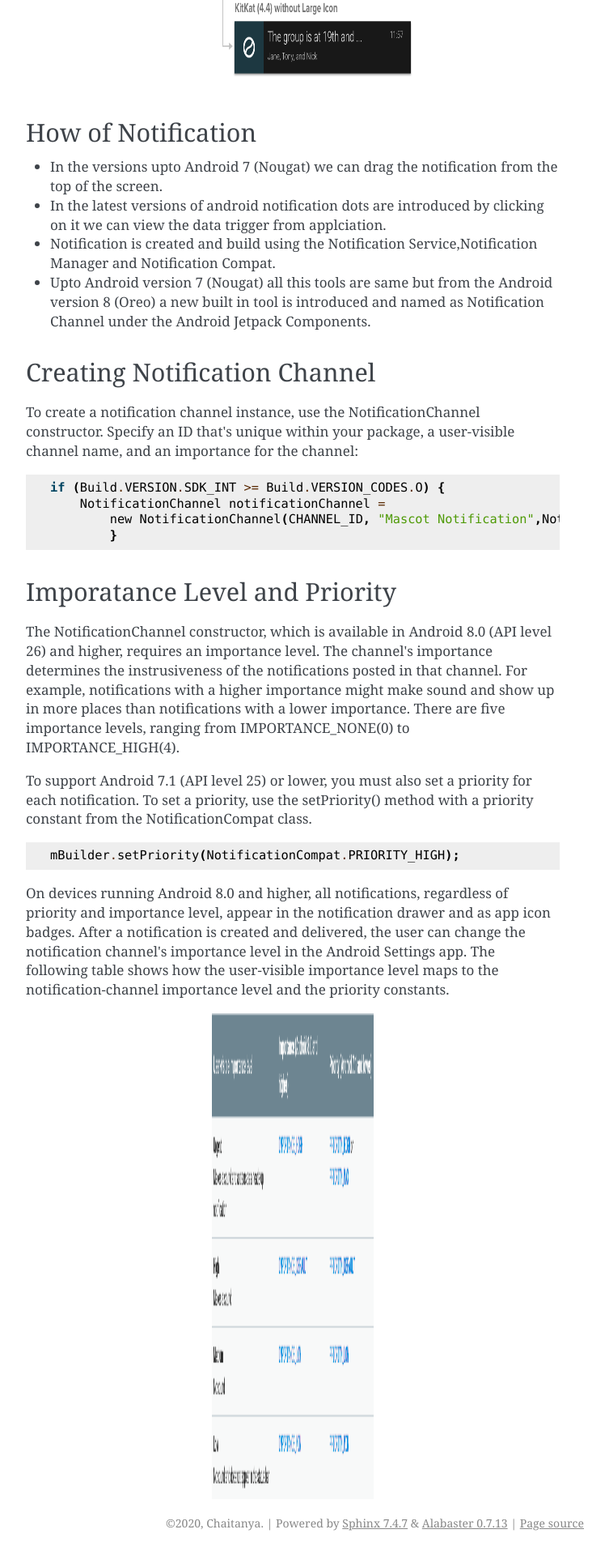
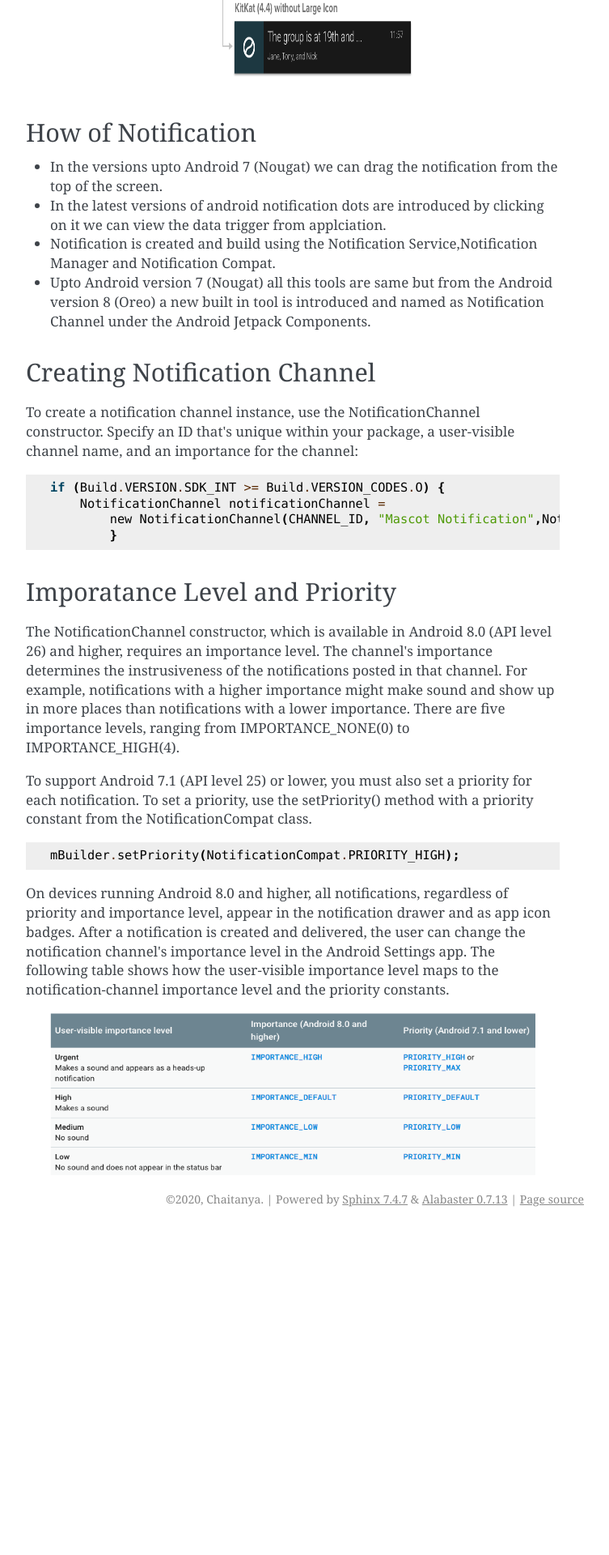
Before and after one commit to GuruPavanKalyan/AndroidKotlin-TOT, a Sphinx documentation site: the page built from Android-TOT/BakingApp/docs/source/Notifications.rst, in a window 1280 px wide. Shown: the part 1798-3718 px from the top of the page at 81% size, without its empty margins (388-1141 px from the left). Built offline with Sphinx 7.4.7, drawn with Linux system fonts in a browser that asks for light colours; after the commit the page ends 3318 px from its top, so only the background shows below that.

Commit message:
Update Notifications.rst

```diff
--- a/Android-TOT/BakingApp/docs/source/Notifications.rst
+++ b/Android-TOT/BakingApp/docs/source/Notifications.rst
@@ -87,7 +87,7 @@ To support Android 7.1 (API level 25) or lower, you must also set a priority for
 On devices running Android 8.0 and higher, all notifications, regardless of priority and importance level, appear in the notification drawer and as app icon badges. After a notification is created and delivered, the user can change the notification channel's importance level in the Android Settings app. The following table shows how the user-visible importance level maps to the notification-channel importance level and the priority constants.
 
 .. image:: importance.png
-    :width: 200px
+    :width: 600px
     :align: center
-    :height: 600px
+    :height: 200px
     :alt: alternate text
```
